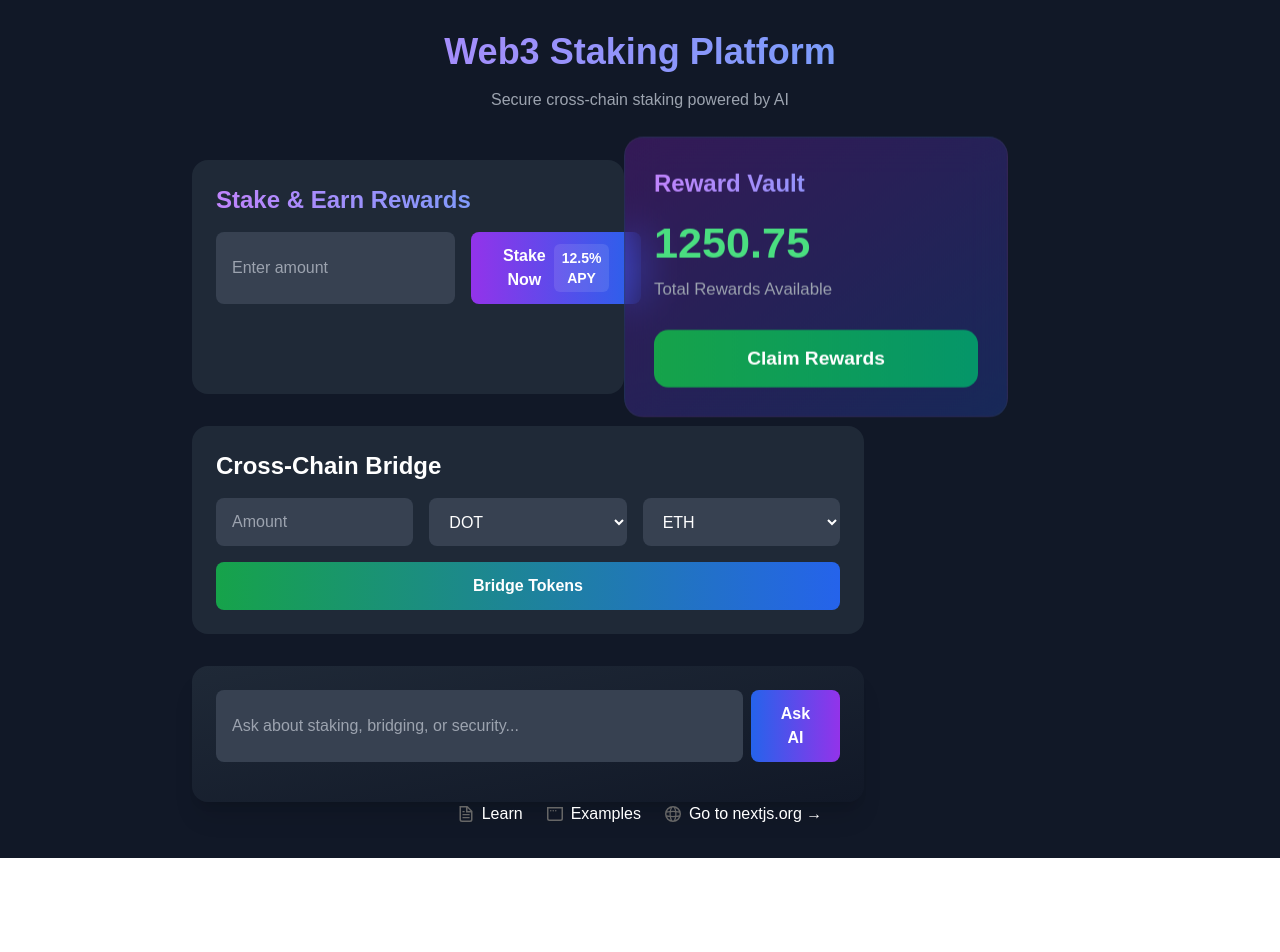
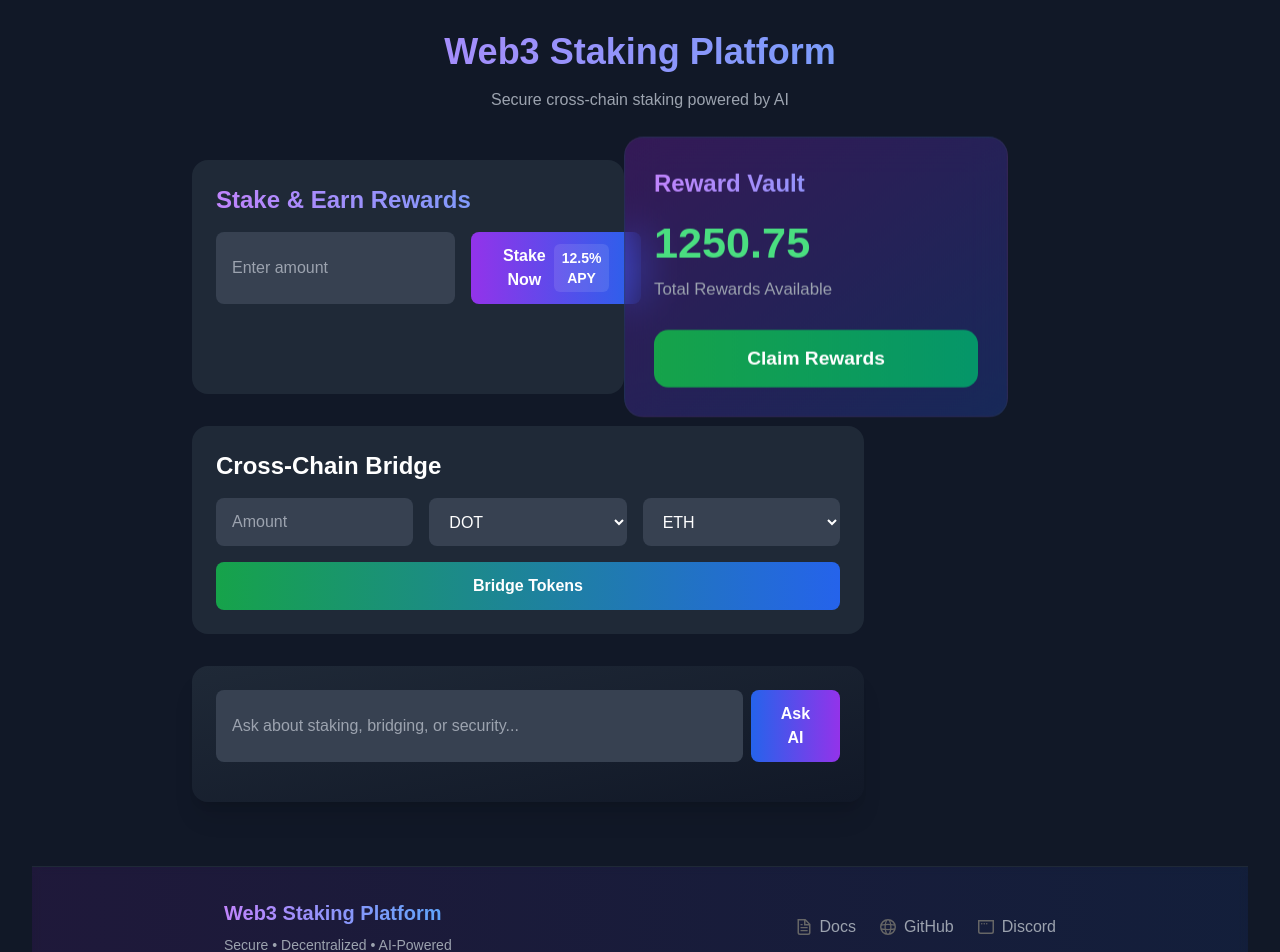
Before and after one commit to Mild-Solvent/Bifrost-Liquid-Staking-Tokens, a Next.js app in the folder web/: page / in a window 1280 px wide. Shown: the top 952 px of the page. Before the commit the page ends 858 px from the top, so only its background shows below. Built offline with nearby package versions, Linux system fonts and the light colour scheme.

Commit message:
Hard styling

```diff
--- a/web/src/app/page.tsx
+++ b/web/src/app/page.tsx
@@ -24,52 +24,49 @@ export default function Home() {
         <AIGuardian />
       </main>
 
-      <footer className="flex gap-6 flex-wrap items-center justify-center">
+      <footer className="mt-16 py-8 bg-gradient-to-r from-purple-900/20 to-blue-900/20 backdrop-blur-sm border-t border-gray-800">
+        <div className="max-w-4xl mx-auto px-8">
+          <div className="flex flex-col md:flex-row items-center justify-between gap-8">
+            <div className="flex flex-col items-center md:items-start">
+              <h3 className="text-xl font-bold mb-2 bg-gradient-to-r from-purple-400 to-blue-400 bg-clip-text text-transparent">
+                Web3 Staking Platform
+              </h3>
+              <p className="text-gray-400 text-sm">Secure • Decentralized • AI-Powered</p>
+            </div>
+
+            <div className="flex gap-6">
               <a
-          className="flex items-center gap-2 hover:underline hover:underline-offset-4"
-          href="https://nextjs.org/learn?utm_source=create-next-app&utm_medium=appdir-template-tw&utm_campaign=create-next-app"
+                href="https://docs.example.com"
                 target="_blank"
                 rel="noopener noreferrer"
+                className="text-gray-400 hover:text-white transition-colors duration-200 flex items-center gap-2"
               >
-          <Image
-            aria-hidden
-            src="/file.svg"
-            alt="File icon"
-            width={16}
-            height={16}
-          />
-          Learn
+                <Image src="/file.svg" alt="Docs" width={16} height={16} />
+                <span>Docs</span>
               </a>
+
               <a
-          className="flex items-center gap-2 hover:underline hover:underline-offset-4"
-          href="https://vercel.com/templates?framework=next.js&utm_source=create-next-app&utm_medium=appdir-template-tw&utm_campaign=create-next-app"
+                href="https://github.com/example/staking"
                 target="_blank"
                 rel="noopener noreferrer"
+                className="text-gray-400 hover:text-white transition-colors duration-200 flex items-center gap-2"
               >
-          <Image
-            aria-hidden
-            src="/window.svg"
-            alt="Window icon"
-            width={16}
-            height={16}
-          />
-          Examples
+                <Image src="/globe.svg" alt="GitHub" width={16} height={16} />
+                <span>GitHub</span>
               </a>
+
               <a
-          className="flex items-center gap-2 hover:underline hover:underline-offset-4"
-          href="https://nextjs.org?utm_source=create-next-app&utm_medium=appdir-template-tw&utm_campaign=create-next-app"
+                href="https://discord.gg/example"
                 target="_blank"
                 rel="noopener noreferrer"
+                className="text-gray-400 hover:text-white transition-colors duration-200 flex items-center gap-2"
               >
-          <Image
-            aria-hidden
-            src="/globe.svg"
-            alt="Globe icon"
-            width={16}
-            height={16}
-          />
-          Go to nextjs.org →
+                <Image src="/window.svg" alt="Discord" width={16} height={16} />
+                <span>Discord</span>
               </a>
+            </div>
+          </div>
+        </div>
       </footer>
     </div>
   );
```
Lines whose indentation alone changed are shown as unchanged.
